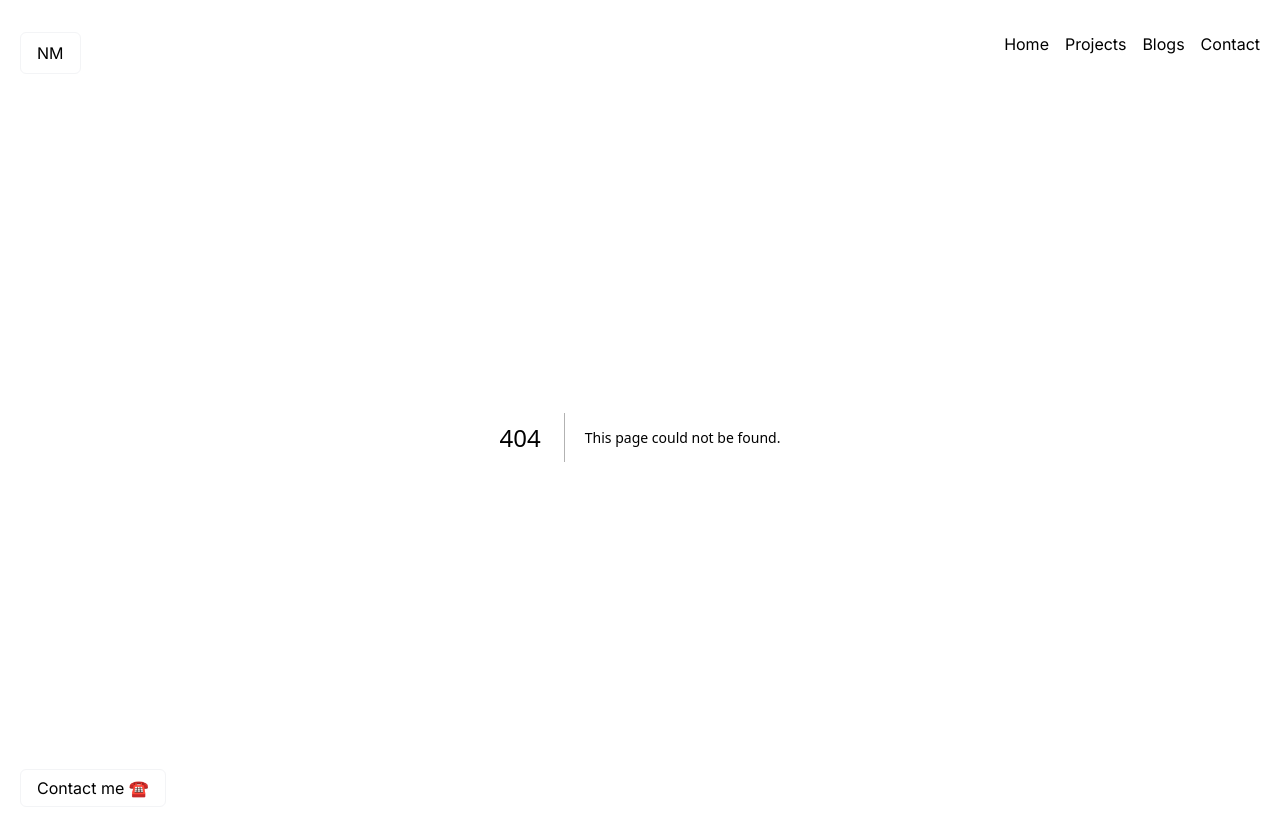
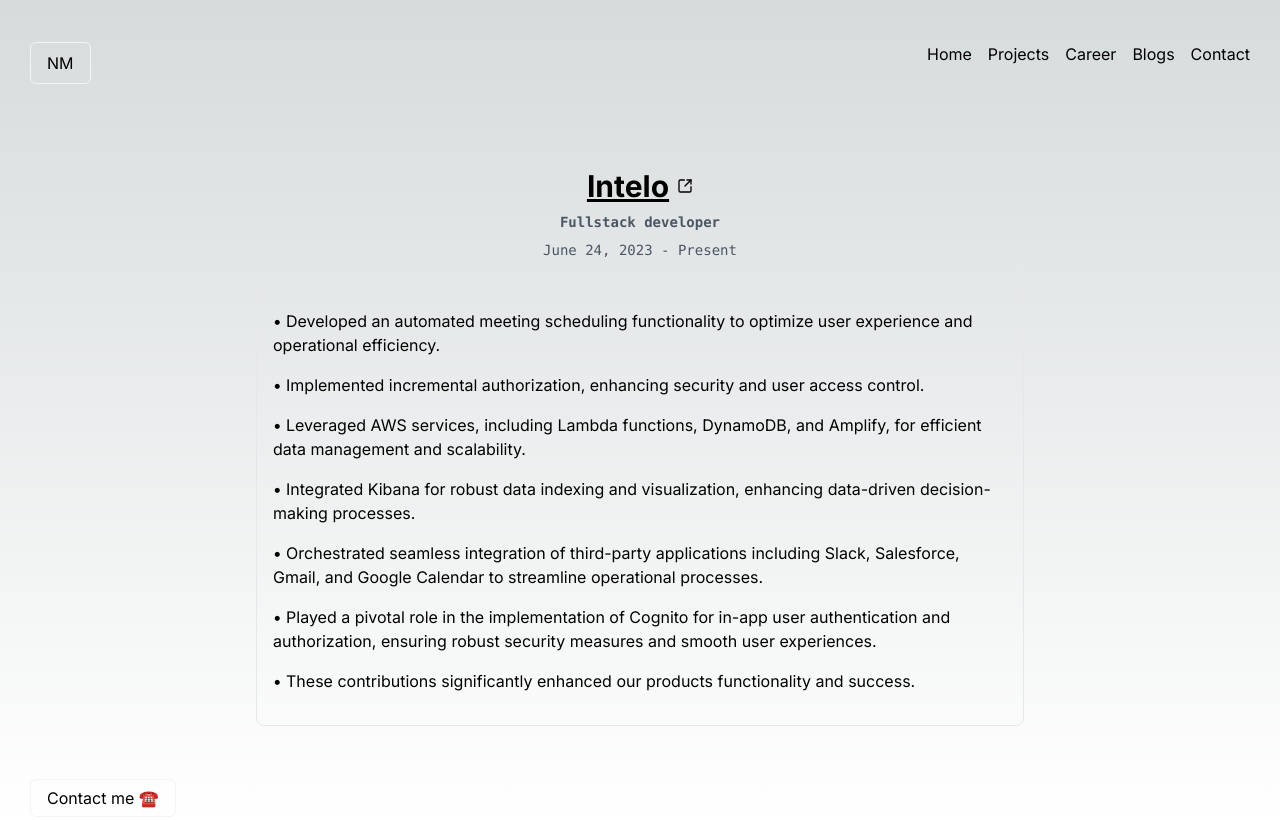
Before and after one commit to nidal23/bmp-dash, a Next.js app: page /career/1 in a window 1280 px wide. Before the commit this address had no page. Built offline with nearby package versions, Linux system fonts and the light colour scheme.

Commit message:
-added new page to show career lilsts -home page will also show a career list.

```diff
--- /dev/null
+++ b/src/app/career/[slugs]/page.tsx
@@ -0,0 +1,56 @@
+"use client";
+
+import React from 'react';
+import Link from "next/link";
+import { notFound, useParams } from 'next/navigation';
+import { experienceList } from '@/components/helper/experienceList';
+import { SquareArrowOutUpRight } from 'lucide-react';
+
+const SingleCareerPage = () => {
+    const router = useParams();
+
+    const { slugs } = router;
+    const experience = experienceList.find((experience) => experience.id === Number(slugs));
+
+    if(!experience) notFound();
+
+    return (
+        <div className='px-2 flex flex-col justify-center gap-8 items-center'>
+            <div className='flex flex-col items-center gap-2'>
+                <Link href={experience.companyUrl} className='flex items-center justify-center gap-2 underline'>
+                    <div className='font-bold text-3xl'>{experience.companyName}</div>
+                    <SquareArrowOutUpRight size={16}/>
+                </Link>
+                <div className='text-gray-600 text-sm font-mono'>
+                    <span className="font-bold">{experience.role}</span>
+                </div>
+                <div className='text-gray-600 text-sm font-mono'>
+                    {formatDate(experience.startDate)} - {formatEndDate(experience.endDate)}
+                </div>
+            </div>
+            <div className='w-full max-w-3xl border p-4 rounded-lg'>
+                {experience.contributions.map((contribution, index) => (
+                    <div key={index} className='mb-4'>
+                        <span className='font-medium'>•</span> {contribution}
+                    </div>
+                ))}
+            </div>
+        </div>
+    );
+};
+
+// Utility functions to format date
+const formatDate = (date: Date) => {
+    const options: Intl.DateTimeFormatOptions = { year: 'numeric', month: 'long', day: 'numeric' };
+    return new Date(date).toLocaleDateString("en-US", options);
+};
+
+const formatEndDate = (endDate: Date | string) => {
+    if (endDate === 'current') {
+        return 'Present';
+    } else {
+        return formatDate(new Date(endDate));
+    }
+};
+
+export default SingleCareerPage;
--- /dev/null
+++ b/src/app/career/page.tsx
@@ -0,0 +1,9 @@
+import React from 'react'
+
+const CareerPage = () => {
+  return (
+    <div>CareerPage</div>
+  )
+}
+
+export default CareerPage
--- a/src/components/Home/home.tsx
+++ b/src/components/Home/home.tsx
@@ -1,31 +1,74 @@
 import React from "react";
 import Image from "next/image";
 import Link from "next/link";
+import { experienceList } from "../helper/experienceList";
+import { SquareArrowOutUpRight } from "lucide-react";
 
 const HomePage = () => {
   return (
-    <div className="px-2 flex justify-center gap-8 items-center">
+    <div className="flex justify-around items-center w-full">
+      <div className="px-2 w-fit flex justify-center p-8 gap-8 items-center">
         <div className="-rotate-90">
           <Image
             src="/assets/selfie.jpeg"
-          width={250}
-          height={140}
+            width={200}
+            height={120}
             alt="Picture of the author"
             className="border border-none rounded-full object-cover transform rotate-90"
           />
         </div>
-      <div className="p-2 w-72">
+        <div className="p-2 w-96">
           <p className="text-white">
-          Hey, I am <span className="text-yellow-300">Nidal</span>. Welcome to my portfolio, I have kept it short and accurate, you can find my projects <Link href={'/projects'} className=" text-blue-300">here</Link> and my blogs <Link href={'/blogs'} className="text-red-300">over-here</Link>.
+            Hey, I am <span className="text-yellow-300">Nidal</span>. Welcome to
+            my portfolio, I have kept it short and accurate, you can find my
+            projects{" "}
+            <Link href={"/projects"} className=" text-blue-300">
+              here
+            </Link>{" "}
+            and my blogs{" "}
+            <Link href={"/blogs"} className="text-red-300">
+              over-here
+            </Link>
+            .
           </p>
         </div>
+      </div>
+      <div className="w-fit flex flex-col items-center justify-center">
+        <p>Career so far: </p>
+        <div className="w-96 flex flex-col gap-4 h-full rounded-lg p-4 ">
+          {experienceList.map((item) => (
+            <Link
+              href={`/career/${item.id}`}
+              className=" border flex text-white border-white p-2 justify-around items-center text-center rounded-lg hover:cursor-pointer hover:bg-white hover:text-black"
+              key={item.id}
+            >
               <div>
-        <p>
-
-        </p>
+                <span>{item.companyName}</span>
+                <span className="text-xs underline font-mono text-neutral-400 font-extralight">
+                  ({formatDate(item.startDate)} - {formatEndDate(item.endDate)})
+                </span>
+              </div>
+              <SquareArrowOutUpRight size={16}/>
+            </Link>
+          ))}
+        </div>
       </div>
     </div>
   );
 };
 
+// Utility functions to format date
+const formatDate = (date: Date) => {
+  const options: Intl.DateTimeFormatOptions = { year: 'numeric', month: 'long', day: 'numeric' };
+  return new Date(date).toLocaleDateString("en-US", options);
+};
+
+const formatEndDate = (endDate: Date | string) => {
+  if (endDate === 'current') {
+      return 'Present';
+  } else {
+      return formatDate(new Date(endDate));
+  }
+};
+
 export default HomePage;
--- a/src/components/Navbar/navbar.tsx
+++ b/src/components/Navbar/navbar.tsx
@@ -12,13 +12,17 @@
         path: "/projects"
     },
     {
+        title: "Career",
+        path: '/career'
+    },
+    {
         title: "Blogs",
         path: "/blogs"
     },
     {
         title: "Contact",
         path: "/contact"
-    },
+    }
 ]
 
 const Navbar = () => {
--- /dev/null
+++ b/src/components/helper/experienceList.ts
@@ -0,0 +1,47 @@
+export interface Experience {
+    id: number,
+    companyName: string,
+    companyUrl: string,
+    role: string,
+    startDate: Date,
+    endDate: string | Date,
+    contributions: string[],
+}
+
+
+export const experienceList: Experience[] =  [
+    {
+        id: 1,
+        companyName: 'Intelo',
+        companyUrl: 'https://www.intelo.ai',
+        role: 'Fullstack developer',
+        startDate: new Date('2023-06-24'),
+        endDate: 'current',
+        contributions: [
+            'Developed an automated meeting scheduling functionality to optimize user experience and operational efficiency.',
+            'Implemented incremental authorization, enhancing security and user access control.',
+            'Leveraged AWS services, including Lambda functions, DynamoDB, and Amplify, for efficient data management and scalability.',
+            'Integrated Kibana for robust data indexing and visualization, enhancing data-driven decision-making processes.',
+            'Orchestrated seamless integration of third-party applications including Slack, Salesforce, Gmail, and Google Calendar to streamline operational processes.',
+            'Played a pivotal role in the implementation of Cognito for in-app user authentication and authorization, ensuring robust security measures and smooth user experiences.',
+            'These contributions significantly enhanced our products functionality and success.'
+        ]
+    },
+    {
+        id: 2,
+        companyName: 'Neuwave labs',
+        companyUrl: 'https://www.neuwavelabs.com/',
+        role: 'Frontend engineer',
+        startDate: new Date('2022-02-10'),
+        endDate: new Date('2023-04-20'),
+        contributions: [
+            'Developed an automated meeting scheduling functionality to optimize user experience and operational efficiency.',
+            'Implemented incremental authorization, enhancing security and user access control.',
+            'Leveraged AWS services, including Lambda functions, DynamoDB, and Amplify, for efficient data management and scalability.',
+            'Integrated Kibana for robust data indexing and visualization, enhancing data-driven decision-making processes.',
+            'Orchestrated seamless integration of third-party applications including Slack, Salesforce, Gmail, and Google Calendar to streamline operational processes.',
+            'Spearheaded the implementation of Cognito for in-app user authentication and authorization, ensuring robust security measures and smooth user experiences.',
+            'These contributions significantly enhanced our products functionality and success.'
+        ]
+    }
+]
```
Lines whose indentation alone changed are shown as unchanged.
